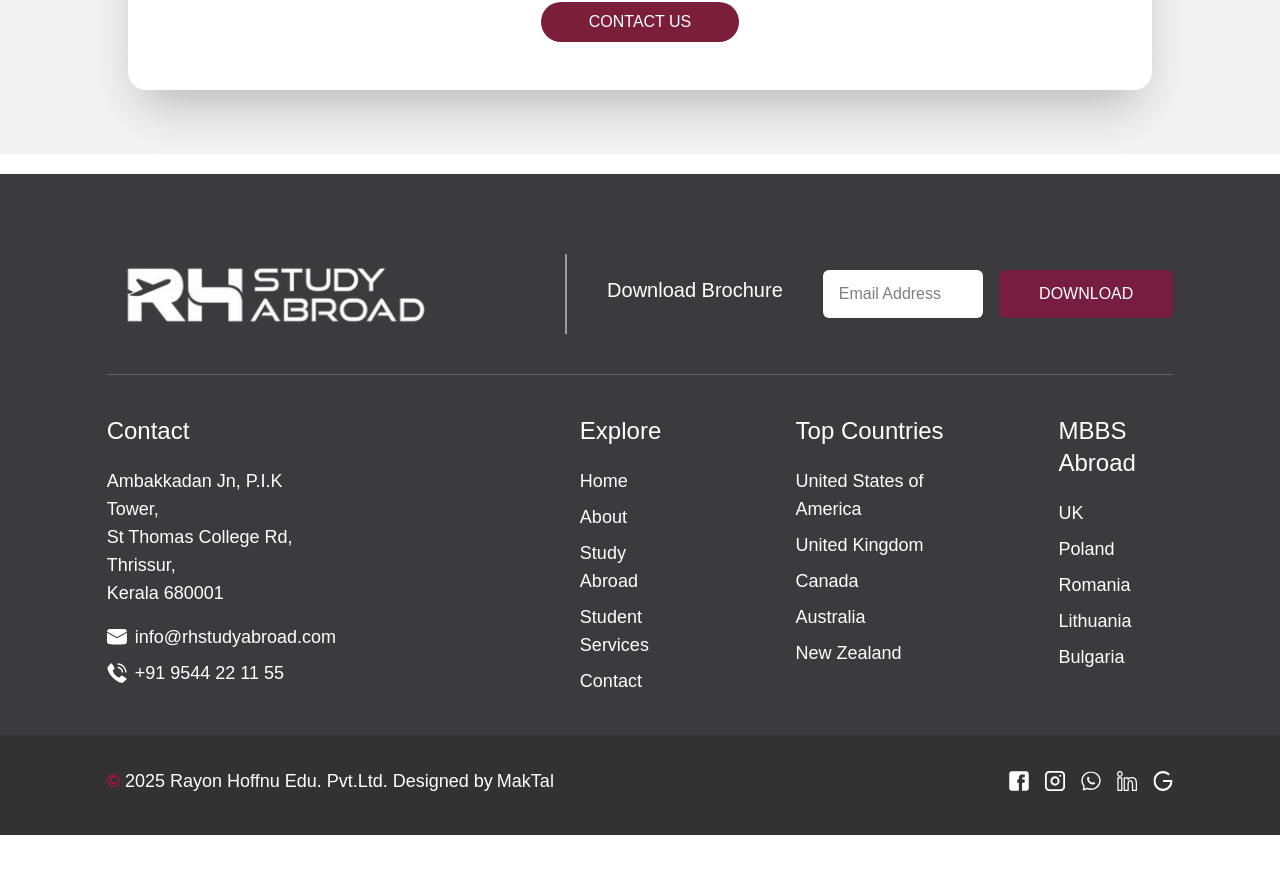
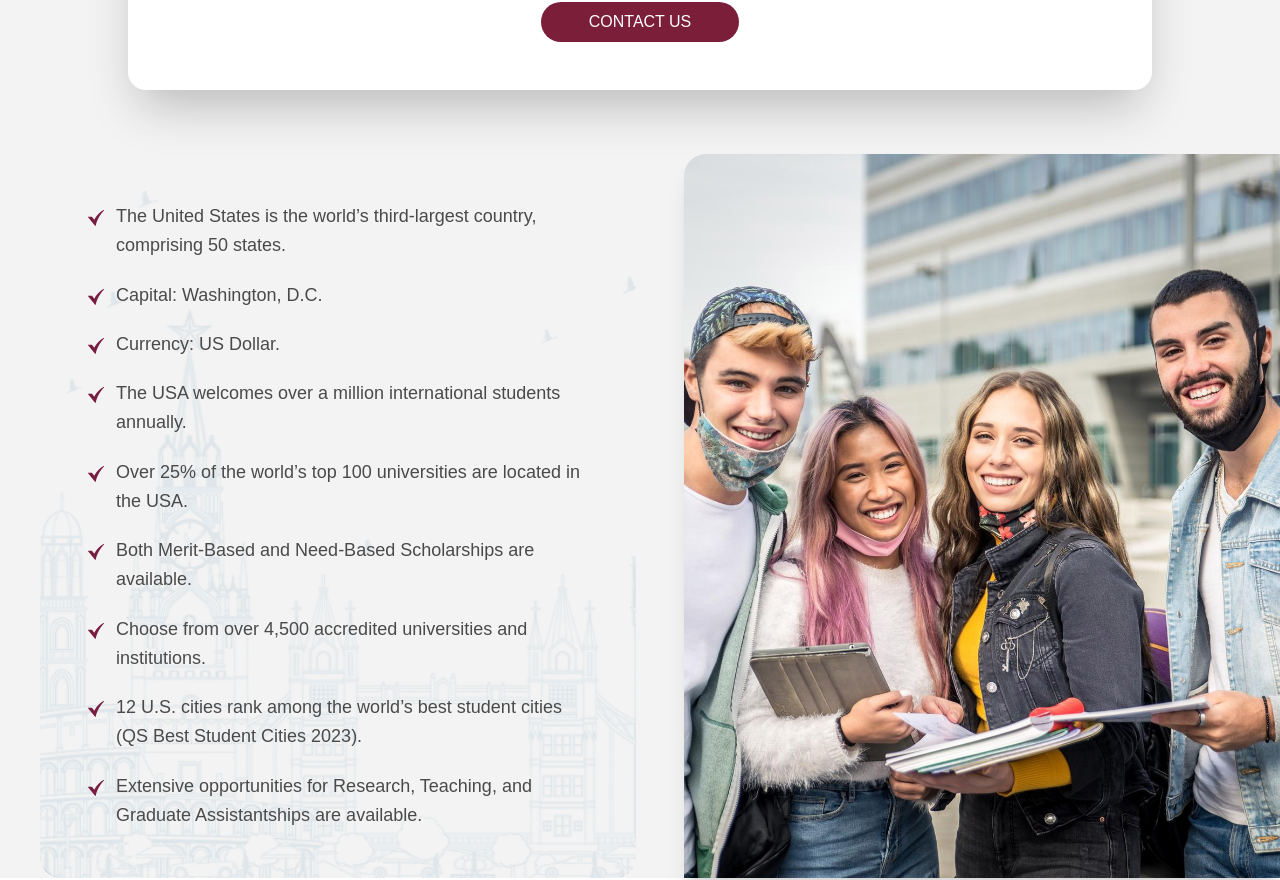
Before and after one commit to SaifuMak/rh-study-abroad, a Next.js app: page /country in a window 1280 px wide. Shown: the part 1278-2158 px from the top of the page. Before the commit the page ends 2113 px from the top, so only its background shows below. Built offline with nearby package versions, Linux system fonts and the light colour scheme; a web font is replaced by a local one.

Commit message:
study highlights

```diff
--- a/src/app/components/country-details/ContentSection.jsx
+++ b/src/app/components/country-details/ContentSection.jsx
@@ -1,9 +1,14 @@
 import React from 'react'
 import IntroSection from './IntroSection'
+import StudyHighlights from './StudyHighlights'
 
 function ContentSection() {
   return (
+    <>
     <IntroSection/>
+    <StudyHighlights/>
+    </>
+
   )
 }
 
--- a/src/app/components/country-details/IntroSection.jsx
+++ b/src/app/components/country-details/IntroSection.jsx
@@ -3,7 +3,7 @@ import Image from 'next/image'
 
 function IntroSection() {
     return (
-        <section className="relative w-full pt-22 pb-5 2xl:pt-24 mt-22 lg:mt-28 xl:mt-36 2xl:mt-44 overflow-hidden">
+        <section className="relative w-full pt-22 2xl:pt-24 mt-22 lg:mt-28 xl:mt-36 2xl:mt-44 overflow-hidden">
             <div className=" ">
 
                 {/* Image Section */}
@@ -38,7 +38,7 @@ function IntroSection() {
 
                 {/* Content Card */}
                 <div className=" relative mt-7 md:mt-12  2xl:mt-16 pb-8  md:pb-16">
-                    <div className="2xl:max-w-6xl lg:max-w-5xl  md:max-w-4xl relative z-10 max-w-11/12  mx-auto bg-white rounded-2xl shadow-2xl px-6 py-8  md:px-24 md:py-12  text-center">
+                    <div className="2xl:max-w-6xl lg:max-w-5xl  md:max-w-4xl relative z-10 max-w-11/12  mx-auto bg-white rounded-2xl shadow-xl sm:shadow-2xl px-6 py-8  md:px-24 md:py-12  text-center">
                         <p className="text-[#3D3D3D] font-light leading-8 lg:leading-9 lg:leading-10 2xl:leading-12 md:text-lg lg:text-xl 2xl:text-2xl ">
                             The USA stands as a global frontrunner in education, home to a
                             significant proportion of the world’s top-ranked universities, as
--- /dev/null
+++ b/src/app/components/country-details/StudyHighlights.jsx
@@ -0,0 +1,60 @@
+import Image from "next/image"
+import { Check } from "lucide-react"
+
+export default function StudyHighlights() {
+  return (
+    <section className="w-full flex  justify-end bg-[#F3F3F3] mb-20">
+      <div className=" max-md:max-w-11/12 lg:pl-10  2xl:w-11/12 max-lg:mx-auto ">
+
+        <div className="grid grid-cols-1 lg:grid-cols-2 lg:gap-12 max-lg:py-6 items-center">
+
+          {/* LEFT SIDE – Background Image + Content */}
+          <div
+            className="relative rounded-3xl lg:p-12 h-full max-lg:mt-8  max-lg:order-2 bg-cover bg-center"
+            style={{ backgroundImage: "url('/images/services/city-1.png')" }}
+
+          >
+            {/* Optional overlay for readability */}
+            <div className="absolute inset-0 bg-[#F3F3F3]/90 rounded-3xl"></div>
+
+            <div className="relative z-10">
+              <ul className="xl:space-y-5 space-y-3 text-[#4A4A4A] xl:text-lg 2xl:text-xl leading-relaxed">
+
+                {[
+                  "The United States is the world’s third-largest country, comprising 50 states.",
+                  "Capital: Washington, D.C.",
+                  "Currency: US Dollar.",
+                  "The USA welcomes over a million international students annually.",
+                  "Over 25% of the world’s top 100 universities are located in the USA.",
+                  "Both Merit-Based and Need-Based Scholarships are available.",
+                  "Choose from over 4,500 accredited universities and institutions.",
+                  "12 U.S. cities rank among the world’s best student cities (QS Best Student Cities 2023).",
+                  "Extensive opportunities for Research, Teaching, and Graduate Assistantships are available."
+                ].map((item, index) => (
+                  <li key={index} className="flex gap-3 items-start">
+                    <img src="/Icons/tick.svg" alt="" className=" size-3 xl:size-4 mt-2 shrink-0" />
+                    <span>{item}</span>
+                  </li>
+                ))}
+
+              </ul>
+            </div>
+          </div>
+
+          {/* RIGHT SIDE – Image */}
+          <div className="relative w-full xl:h-full md:h-[400px] h-[300px] max-lg:rounded-2xl max-lg:mb-5 lg:rounded-tl-3xl overflow-hidden shadow-xl">
+            <Image
+              src="/images/services/service-banner.jpg"
+              alt="Students exploring"
+              fill
+              className="object-cover "
+              priority
+            />
+          </div>
+
+        </div>
+
+      </div>
+    </section>
+  )
+}
```
Also changed, not shown: public/Icons/tick.svg (added).
